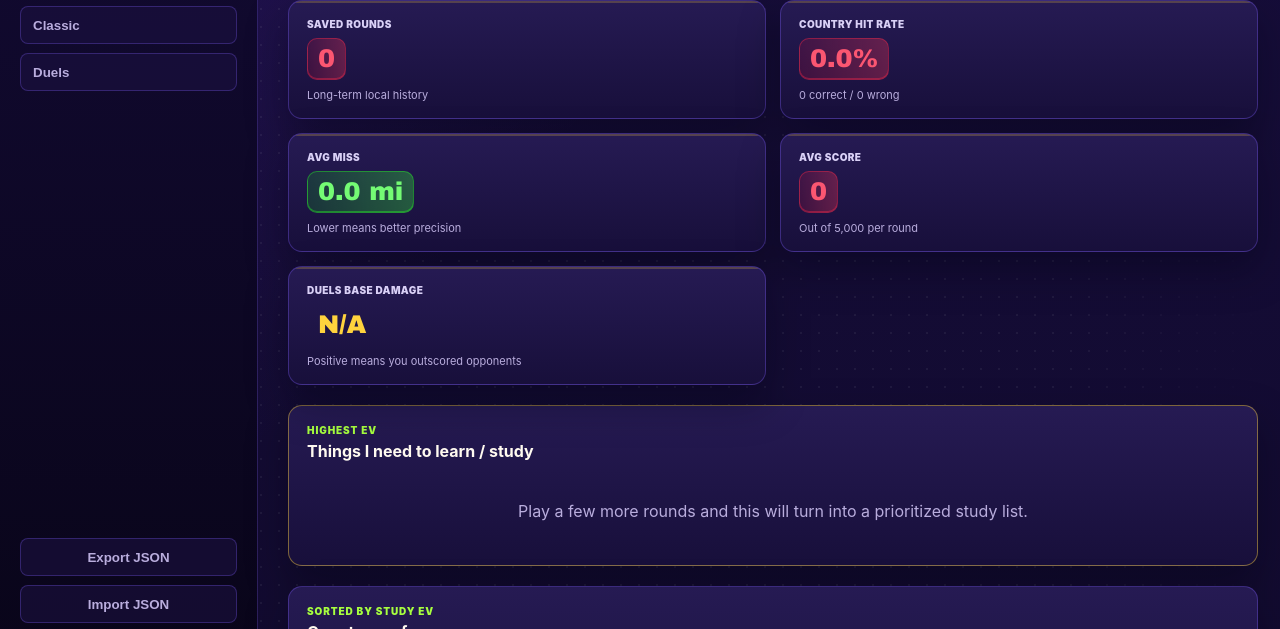
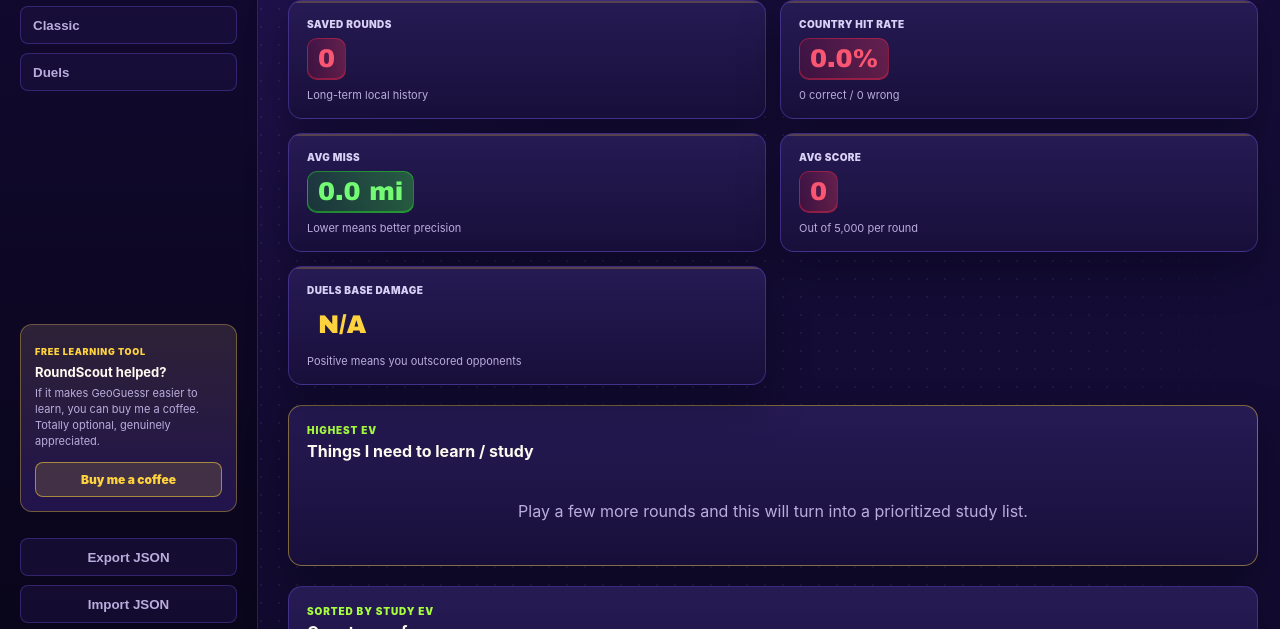
Before and after one commit to VladDoesCode/roundscout-geoguessr, a browser extension: page src/stats.html in a window 1280 px wide. Shown: the part 108-737 px from the top of the page. Drawn offline with Linux system fonts and the light colour scheme.

Commit message:
Prepare public release docs and support links

```diff
--- a/src/stats.css
+++ b/src/stats.css
@@ -168,6 +168,56 @@
   color: var(--accent);
   border-color: rgba(167, 255, 63, 0.68);
   box-shadow: inset 3px 0 0 var(--accent);
+}
+
+.support-card {
+  padding: 14px;
+  border: 1px solid rgba(255, 211, 61, 0.34);
+  border-radius: 12px;
+  background:
+    linear-gradient(180deg, rgba(255, 211, 61, 0.1), rgba(124, 60, 255, 0.12)),
+    rgba(28, 18, 67, 0.62);
+}
+
+.support-card strong {
+  display: block;
+  margin: 5px 0 6px;
+  color: #fffaf0;
+  font-size: 13px;
+}
+
+.support-card p {
+  margin: 0 0 12px;
+  color: var(--text-muted);
+  font-size: 11px;
+  line-height: 1.45;
+}
+
+.support-kicker {
+  color: var(--accent-warm);
+  font-size: 9px;
+  font-weight: 900;
+  letter-spacing: 0.08em;
+  text-transform: uppercase;
+}
+
+.support-btn {
+  display: inline-flex;
+  justify-content: center;
+  width: 100%;
+  padding: 9px 10px;
+  border: 1px solid rgba(255, 211, 61, 0.55);
+  border-radius: 8px;
+  background: rgba(255, 211, 61, 0.14);
+  color: var(--accent-warm);
+  font-size: 12px;
+  font-weight: 900;
+  text-decoration: none;
+}
+
+.support-btn:hover {
+  background: rgba(255, 211, 61, 0.22);
+  color: #fffaf0;
 }
 
 .src-danger {
--- a/src/stats.html
+++ b/src/stats.html
@@ -19,6 +19,13 @@
         <button class="nav-btn" data-filter="classic">Classic</button>
         <button class="nav-btn" data-filter="duel">Duels</button>
       </nav>
+
+      <div class="support-card">
+        <span class="support-kicker">Free learning tool</span>
+        <strong>RoundScout helped?</strong>
+        <p>If it makes GeoGuessr easier to learn, you can buy me a coffee. Totally optional, genuinely appreciated.</p>
+        <a class="support-btn" href="https://www.buymeacoffee.com/VladDoesCode" target="_blank" rel="noopener noreferrer">Buy me a coffee</a>
+      </div>
 
       <div class="sidebar-actions">
         <button id="export-btn" class="action-btn src-secondary">Export JSON</button>
@@ -107,7 +114,7 @@
         <div class="split-card">
           <div class="card-header">
             <div>
-              <p class="eyebrow">Repeat leaks · sorted by weighted severity</p>
+              <p class="eyebrow">Repeat leaks - sorted by weighted severity</p>
               <h3>Common mix-ups</h3>
             </div>
           </div>
```
Also changed, not shown: .github/FUNDING.yml (added), README.md, docs/screenshots/dashboard.png (added), docs/screenshots/popup-clean.png (added), manifest.json, 1 other file.
